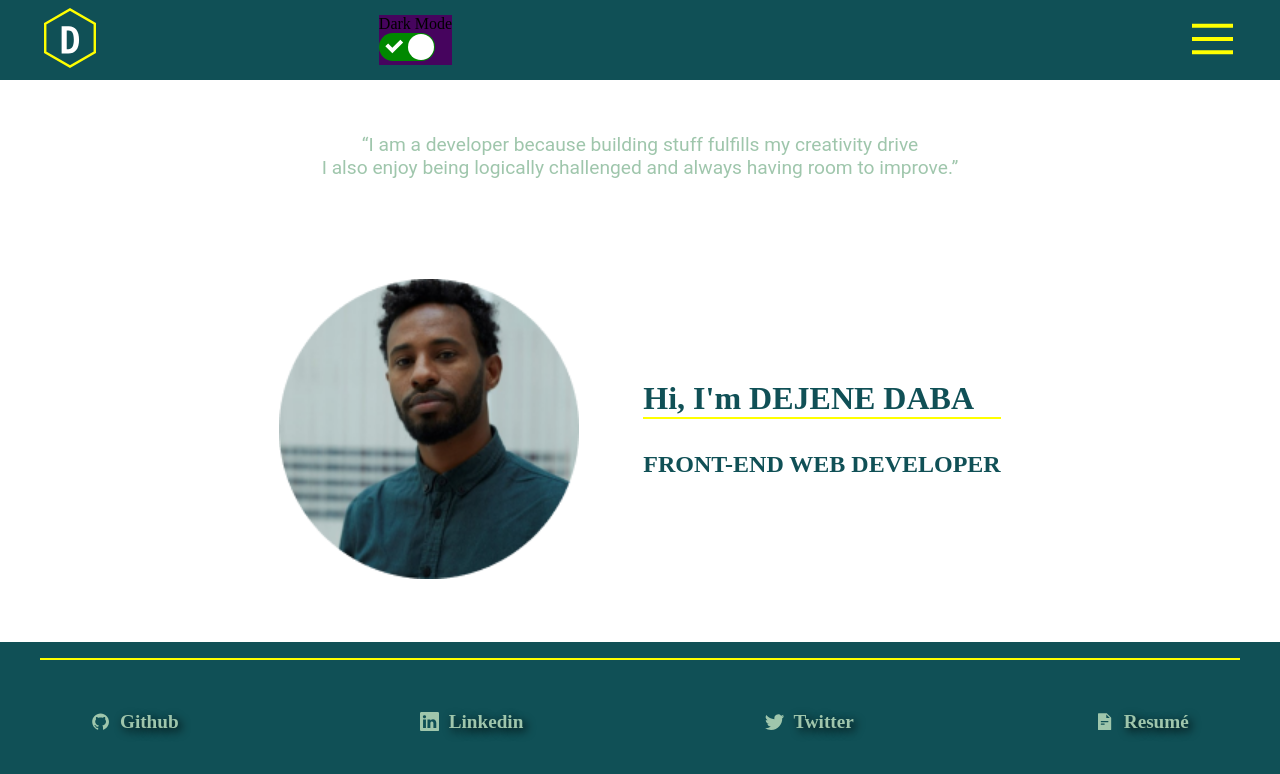
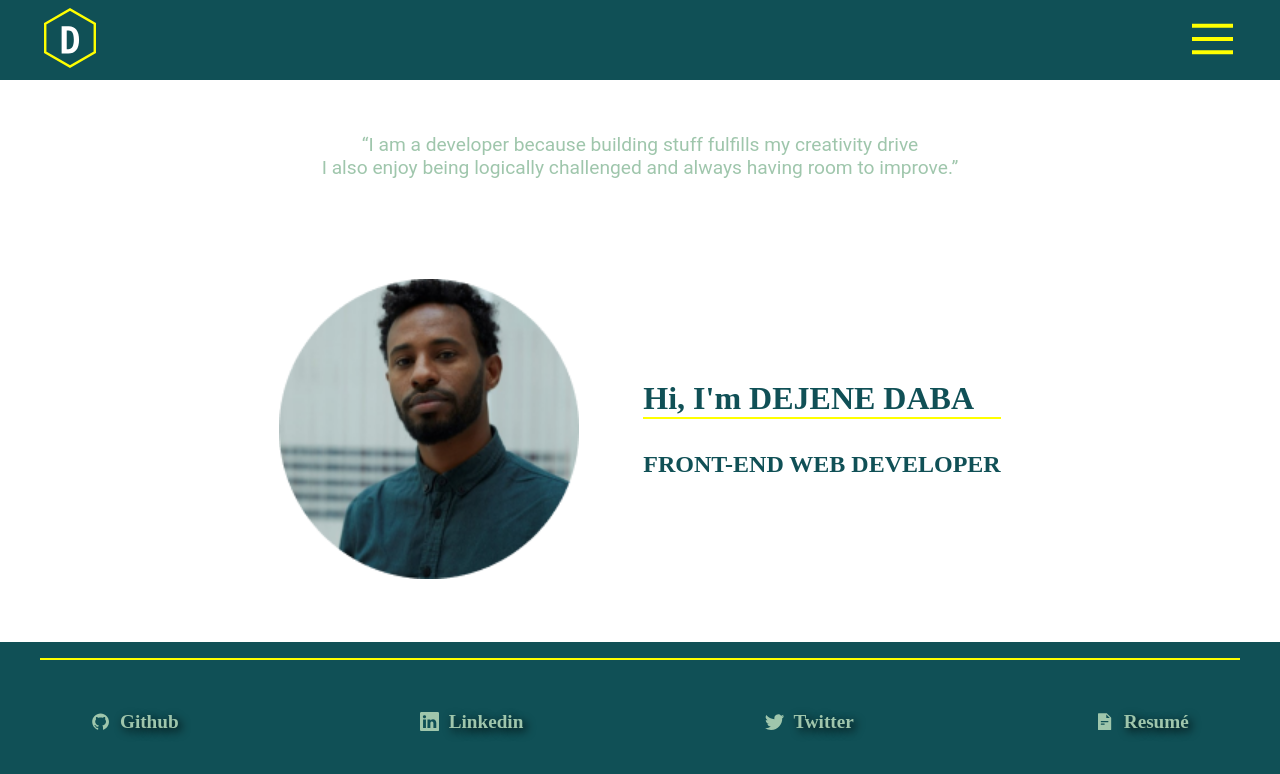
Before and after one commit to DEJENERUTA/portfolio, a React (Create React App) app: page / in a window 1280 px wide. Shown: the top 774 px of the page. Built offline with nearby package versions, Linux system fonts and the light colour scheme.

Commit message:
comment lighmode darkmode

```diff
--- a/src/header/Header.js
+++ b/src/header/Header.js
@@ -2,7 +2,7 @@ import { useEffect } from "react";
 import { Link, useLocation } from "react-router-dom";
 import { useState } from "react";
 import classnames from "classnames";
-import LightmodeDarkmode from "../components/LightmodeDarkmode";
+/* import LightmodeDarkmode from "../components/LightmodeDarkmode"; */
 
 import "./Header.css";
 
@@ -38,9 +38,7 @@ const Header = () => {
           </svg>
         </Link>
       </div>
-      <div className="darklightmode">
-        <LightmodeDarkmode />
-      </div>
+      <div className="darklightmode">{/*  <LightmodeDarkmode /> */}</div>
       <div className="site-navigation">
         <nav className={classnames("site-menu", { open: isMenuOpen })}>
           <ul>
```
Also changed, not shown: src/components/LightmodeDarkmode.js (+5 -4 lines), 1 other file (tests, documents, lock files or other folders).
